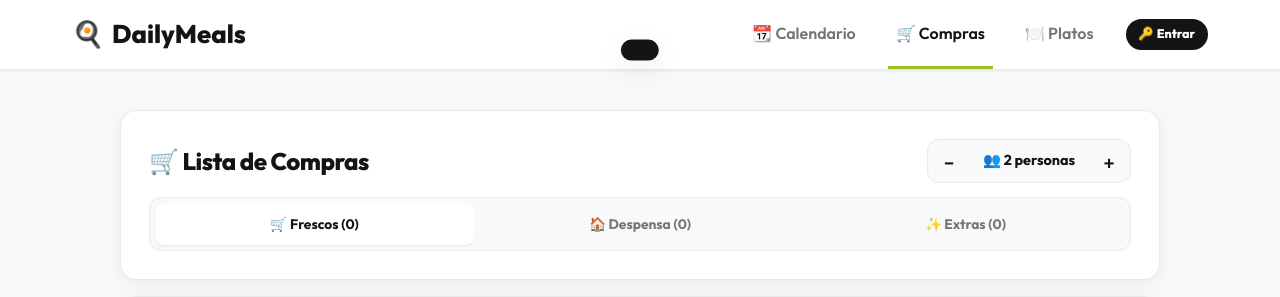
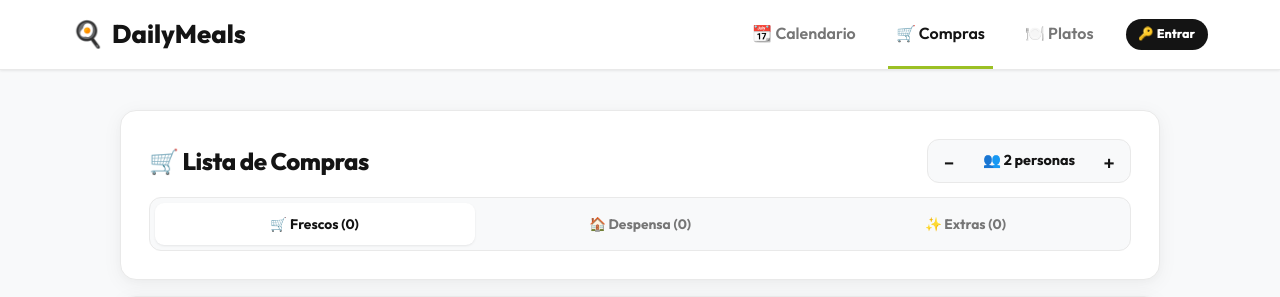
Before and after one commit to DixonGarcia/daily_meals, a Rails app: page /shopping_list in a window 1280 px wide. Shown: the top 297 px of the page. Run offline with Rails 7, Linux system fonts and the light colour scheme; data that the repository does not hold is empty.

Commit message:
fix(shopping_list): hide empty shopping toast with opacity and visibility until triggered

```diff
--- a/app/assets/stylesheets/application.css
+++ b/app/assets/stylesheets/application.css
@@ -2161,7 +2161,9 @@ html {
   position: fixed;
   top: 4.8rem;
   left: 50%;
-  transform: translateX(-50%) translateY(-180%);
+  transform: translateX(-50%) translateY(-12px);
+  opacity: 0;
+  visibility: hidden;
   background: var(--color-secondary);
   color: #ffffff;
   padding: 0.65rem 1.2rem;
@@ -2169,12 +2171,14 @@ html {
   font-size: 0.85rem;
   font-weight: 600;
   box-shadow: var(--shadow-lg);
-  transition: transform 0.25s ease;
+  transition: opacity 0.2s ease, transform 0.2s ease, visibility 0.2s ease;
   z-index: 120;
   pointer-events: none;
 }
 
 .shopping-toast.show {
+  opacity: 1;
+  visibility: visible;
   transform: translateX(-50%) translateY(0);
 }
 
```
